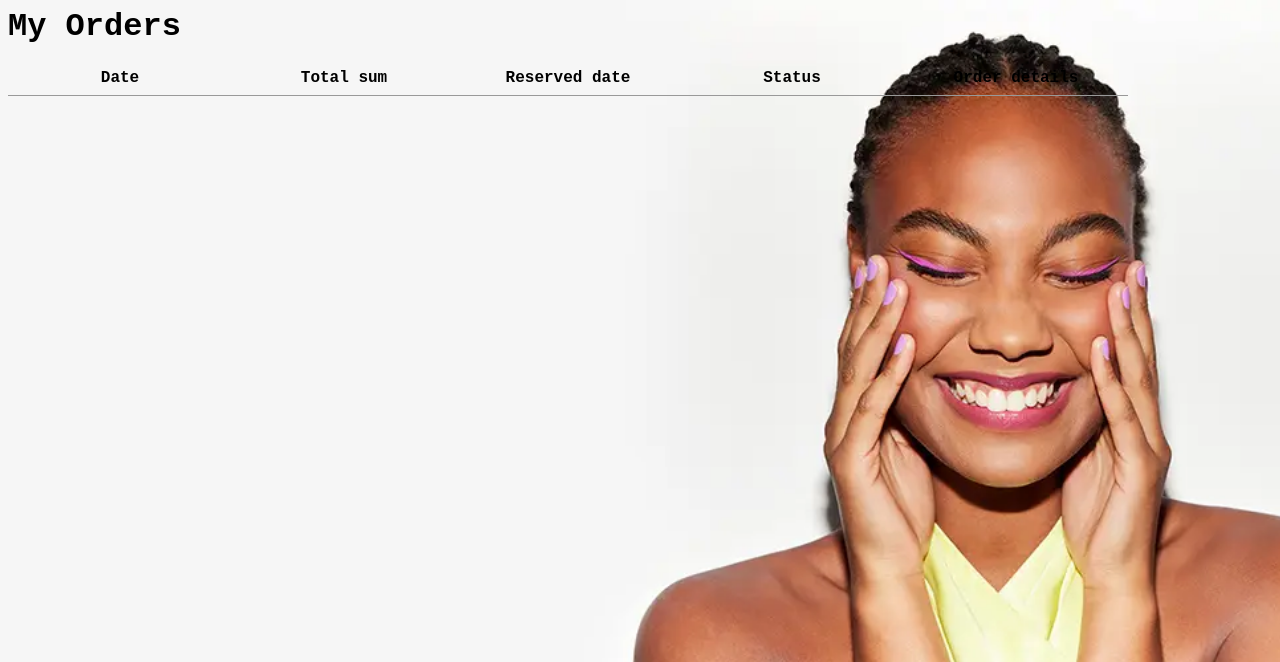
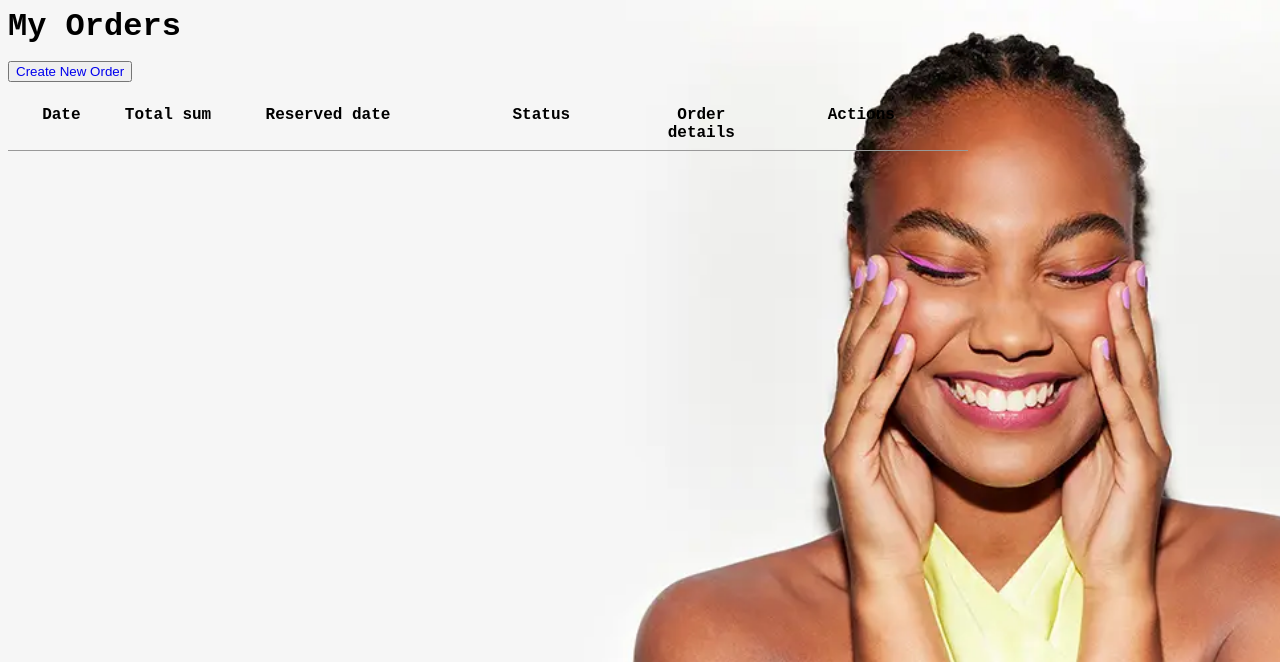
Before and after one commit to IngridaVaitkuviene/ptu5_django_beauty_services, a Django app: page /my_orders/ in a window 1280 px wide. Shown: the part 87-749 px from the top of the page. Run offline with Django 4.2, Linux system fonts and the light colour scheme; the visitor is signed in with stand-in values (Sample User, id 1); data that the repository does not hold is empty.

Commit message:
user order CUD added (CreateView, UpdateView, DeleteView) + forms

```diff
--- a/ptu5_beauty_services/beauty_services/static/beauty_services/css/base.css
+++ b/ptu5_beauty_services/beauty_services/static/beauty_services/css/base.css
@@ -83,7 +83,7 @@ form input {
 }
 
 .form-grid {
-    grid-template-columns: 12rem auto;
+    grid-template-columns: 10rem auto;
 }
 
 .form-grid input[type="text"] .form-grid input[type="email"] .form-grid input[type="password"] {
@@ -189,11 +189,11 @@ table {
 .table-grid {
     display: grid;
     padding: 0.5rem;
-    width: 70rem;
+    width: 60rem;
 }
 
 .my-orders-table {
-    grid-template-columns: 0.5fr 0.5fr 0.5fr 0.5fr 0.5fr;
+    grid-template-columns: 0.25fr 0.25fr 0.50fr 0.5fr 0.25fr 0.5fr;
 }
 
 .my-order-details-table {
--- a/ptu5_beauty_services/beauty_services/templates/beauty_services/user_order_list.html
+++ b/ptu5_beauty_services/beauty_services/templates/beauty_services/user_order_list.html
@@ -2,18 +2,37 @@
 {% block title %}My Orders in {{ block.super }}{% endblock title %}
 {% block content %}
 <h1>My Orders</h1>
+<p><button><a href="{% url 'user_order_create' %}">Create New Order</a></button></p>
 <div class='table-grid my-orders-table'>
     <div class='table-grid-cell center dark'>Date</div>
     <div class='table-grid-cell center dark'>Total sum</div>
     <div class='table-grid-cell center dark'>Reserved date</div>
     <div class='table-grid-cell center dark'>Status</div>
     <div class='table-grid-cell center dark'>Order details</div>
+    <div class='table-grid-cell center dark'>Actions</div>
     {% for order in order_list %}
         <div class='table-grid-cell center'>{{ order.date }}</div>
         <div class='table-grid-cell center'>{{ order.total_sum }}</div>
         <div class='table-grid-cell center'>{{ order.reserved_date }}</div>
         <div class='table-grid-cell center'>{{ order.get_status_display }}</div>
         <div class='table-grid-cell center'><button><a href="{% url 'user_order' order.pk %}">Details</a></button></div>
+        <div class='table-grid-cell center'>
+            {% if order.status == 'n' %}
+                <button><a href="{% url 'user_order_update' order.pk %}">Pay advance</a></button>
+                <button><a href="{% url 'user_order_delete' order.pk %}">Cancel</a></button>
+            {% endif %}
+        </div>
     {% endfor %}
 </div>
+<div class="paginator">
+    {% if page_obj.has_other_pages %}
+        {% for page_number in page_obj.paginator.page_range %}
+            {% if page_number == page_obj.number %}
+                <span>{{ page_number }}</span>
+            {% else %}
+                <a href="?page={{ page_number }}">{{ page_number }}</a>
+            {% endif %}
+        {% endfor %}
+    {% endif %}
+</div>
 {% endblock content %}
--- a/ptu5_beauty_services/beauty_services/urls.py
+++ b/ptu5_beauty_services/beauty_services/urls.py
@@ -9,4 +9,7 @@ urlpatterns = [
     path('services/', views.ServiceListView.as_view(), name='services'),
     path('my_orders/', views.UserOrderListView.as_view(), name='user_orders'),
     path('my_order/<int:pk>/', views.UserOrderDetailView.as_view(), name='user_order'),
+    path('create_new_order/', views.UserOrderCreateView.as_view(), name='user_order_create'),
+    path('update_order/<int:pk>/', views.UserOrderUpdateView.as_view(), name='user_order_update'),
+    path('cancel_order/<int:pk>/', views.UserOrderDeleteView.as_view(), name='user_order_delete'),
 ]
--- a/ptu5_beauty_services/beauty_services/views.py
+++ b/ptu5_beauty_services/beauty_services/views.py
@@ -1,9 +1,12 @@
 from django.db.models import Q
 from django.core.paginator import Paginator
-from django.contrib.auth.mixins import LoginRequiredMixin
+from django.contrib import messages
+from django.contrib.auth.mixins import LoginRequiredMixin, UserPassesTestMixin
 from django.shortcuts import render, get_object_or_404
-from django.views.generic import ListView, DetailView
-from . models import ServiceType, BeautySalon, Service, Order, SalonService
+from django.urls import reverse_lazy
+from django.views.generic import ListView, DetailView, CreateView, UpdateView, DeleteView
+from . models import ServiceType, BeautySalon, Service, Order, OrderLine
+from . forms import UserOrderForm
 
 def index(request):
     types =  ServiceType.objects.all()
@@ -83,14 +86,70 @@ class ServiceListView(ListView):
 class UserOrderListView(LoginRequiredMixin, ListView):
     model = Order
     template_name = 'beauty_services/user_order_list.html'
-    # paginate_by = 10
+    paginate_by = 5
 
     def get_queryset(self):
         queryset =  super().get_queryset()
         queryset = queryset.filter(customer__user=self.request.user)
         return queryset
 
+
 class UserOrderDetailView(LoginRequiredMixin, DetailView):
     model = Order
     template_name = 'beauty_services/user_order_detail.html'
-    # paginate_by = 10
+
+
+class UserOrderCreateView(LoginRequiredMixin, CreateView):
+    model = Order
+    # fields = ('customer', 'reserved_date', )
+    form_class = UserOrderForm
+    template_name = 'beauty_services/user_order_form.html'
+    success_url = reverse_lazy('user_orders')
+
+    def form_valid(self, form):
+        form.instance.customer.user = self.request.user
+        form.instance.status = 'n'
+        messages.success(self.request, "New order created.")
+        return super().form_valid(form)
+
+
+class UserOrderUpdateView(LoginRequiredMixin, UpdateView):
+    model = Order
+    form_class = UserOrderForm
+    template_name = 'beauty_services/user_order_form.html'
+    success_url = reverse_lazy('user_orders')
+
+    #NEVEIKIA?!!!
+    # def test_func(self):
+    #     order = self.get_object()
+    #     return self.request.user == order.customer
+
+    def form_valid(self, form):
+        form.instance.customer.user = self.request.user
+        form.instance.status = 'a'
+        messages.success(self.request, "Order updated/Paid in advance.")
+        return super().form_valid(form)
+
+    def get_context_data(self, **kwargs):
+        context = super().get_context_data(**kwargs)
+        context['updating'] = True
+        return context
+
+
+class UserOrderDeleteView(LoginRequiredMixin, DeleteView):
+    model = Order
+    template_name = 'beauty_services/user_order_delete.html'
+    success_url = reverse_lazy('user_orders')
+
+    #NEVEIKIA?!!!
+    # def test_func(self):
+    #     order = self.get_object()
+    #     return self.request.user == order.customer
+
+    def form_valid(self, form):
+        order = self.get_object()
+        if order.status == 'a':
+            messages.success(self.request, 'Order paid in advanced')
+        else:
+            messages.success(self.request, 'Order cancelled.')
+        return super().form_valid(form)
--- a/ptu5_beauty_services/user_profile/templates/user_profile/update_profile.html
+++ b/ptu5_beauty_services/user_profile/templates/user_profile/update_profile.html
@@ -15,6 +15,6 @@
         <div>{{ user_form.email }}</div>
         <div>{{ profile_form.photo.label }}</div>
         <div>{{ profile_form.photo }}</div>
-    <p><button type="submit">Update</button></p>
+        <div></div><div><button type="submit">Update</button></div>
 </form>
 {% endblock content %}
```
Also changed, not shown: ptu5_beauty_services/beauty_services/forms.py (added, +13 -0 lines), ptu5_beauty_services/beauty_services/templates/beauty_services/user_order_delete.html (added, +14 -0 lines), ptu5_beauty_services/beauty_services/templates/beauty_services/user_order_form.html (added, +10 -0 lines).
